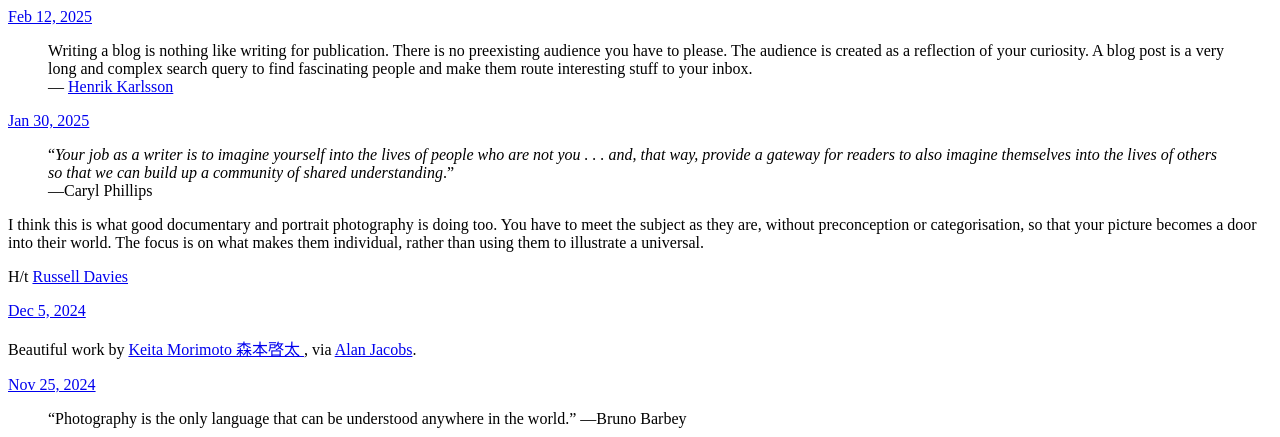
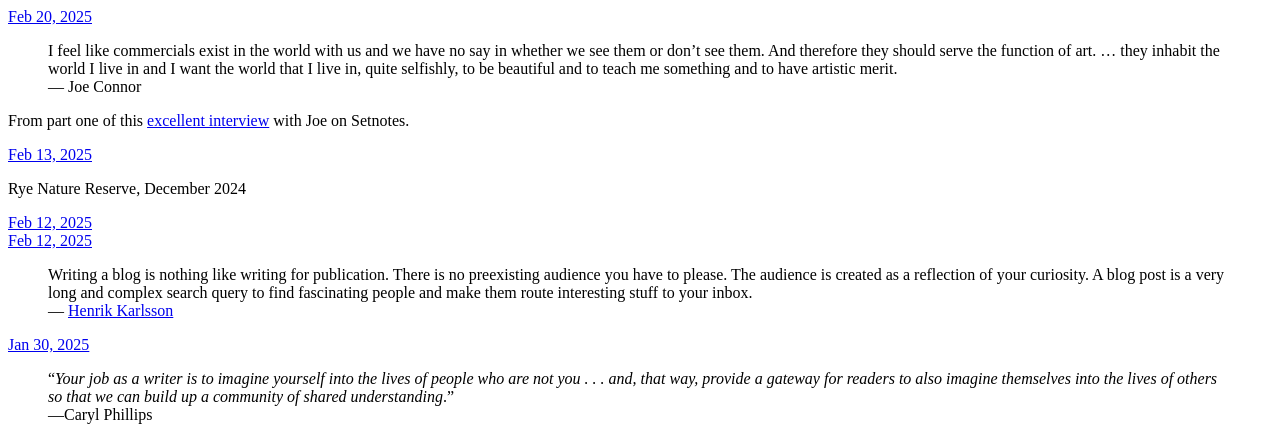
Before and after one commit to oliverholms/microblog-archive, a plain HTML site: page index.html in a window 1280 px wide. Shown: the top 437 px of the page. Drawn offline with Linux system fonts and the light colour scheme.

Commit message:
Archiving from Micro.blog.

```diff
--- a/index.html
+++ b/index.html
@@ -21,6 +21,44 @@
 <div class="h-feed">
 
 
+
+	  <div class="h-entry">
+
+
+		<a href="https://blog.oliverholms.com/2025/02/20/i-feel-like-commercials-exist.html" class="u-url"><time class="dt-published" datetime="2025-02-20 14:30:10 &#43;0000">Feb 20, 2025</time></a>
+
+		<div class="e-content">
+			 <blockquote>
+<p>I feel like commercials exist in the world with us and we have no say in whether we see them or don&rsquo;t see them. And therefore they should serve the function of art. &hellip; they inhabit the world I live in and I want the world that I live in, quite selfishly, to be beautiful and to teach me something and to have artistic merit.  <br>
+— Joe Connor</p>
+</blockquote>
+<p>From part one of this <a href="https://youtu.be/E9WIRkMJVEA?si=SZ26J4UH1mT4KqZs">excellent interview</a> with Joe on Setnotes.</p>
+
+		</div>
+	  </div>
+
+	  <div class="h-entry">
+
+
+		<a href="https://blog.oliverholms.com/2025/02/13/102026.html" class="u-url"><time class="dt-published" datetime="2025-02-13 10:20:26 &#43;0000">Feb 13, 2025</time></a>
+
+		<div class="e-content">
+			 <!-- raw HTML omitted -->
+<p>Rye Nature Reserve, December 2024</p>
+
+		</div>
+	  </div>
+
+	  <div class="h-entry">
+
+
+		<a href="https://blog.oliverholms.com/2025/02/12/230820.html" class="u-url"><time class="dt-published" datetime="2025-02-12 23:08:20 &#43;0000">Feb 12, 2025</time></a>
+
+		<div class="e-content">
+			 <!-- raw HTML omitted -->
+
+		</div>
+	  </div>
 
 	  <div class="h-entry">
 
```
